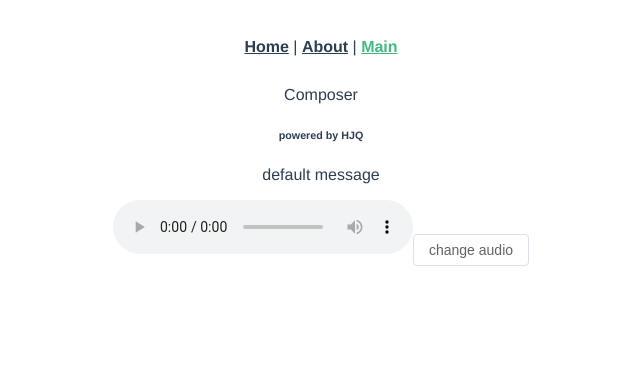
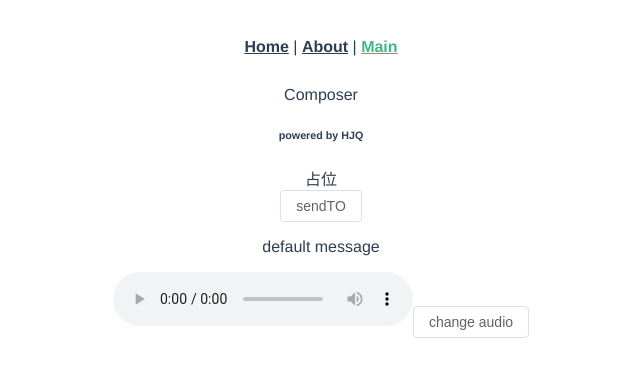
Before and after one commit to masaikk/composer, a Vue app in the folder compose/: page /main in a window 1280 px wide. Shown: the top 376 px of the page, without its empty margins (319-959 px from the left). Built offline with nearby package versions, Linux system fonts and the light colour scheme.

Commit message:
add lyrics select comp

```diff
--- a/compose/src/components/audioPlayerComp.vue
+++ b/compose/src/components/audioPlayerComp.vue
@@ -37,8 +37,8 @@ export default {
     // A function which will be used when play is end
     const endPlay = () => {
       ElNotification({
-        title: "Title",
-        message: h("i", { style: "color: teal" }, "This is a reminder"),
+        title: "感谢聆听",
+        message: h("i", { style: "color: teal" }, "这里是歌词"),
       });
     };
 
--- /dev/null
+++ b/compose/src/components/getLyrics.vue
@@ -0,0 +1,53 @@
+<template>
+  <div>
+    <div>占位</div>
+    <div>
+      <el-button @click="sendAjax">sendTO</el-button>
+    </div>
+  </div>
+</template>
+
+<script>
+import { ref } from "vue";
+import axios from "axios";
+
+export default {
+  name: "getLyrics",
+  setup() {
+    let lyrics = ref("this is a sentence");
+    let developFlag = ref(true);
+    const developmentURL = "http://127.0.0.1:8000/form/getAudioPath/";
+
+    const sendAjax = () => {
+      axios
+        .get(developmentURL)
+        .then((response) => {
+          /*        alert(
+          "".concat(
+            response.data,
+            "\r\n",
+            response.status,
+            "\r\n",
+            response.statusText,
+            "\r\n",
+            response.headers,
+            "\r\n",
+            response.config
+          )*/
+          console.log("Got audio url : " + response.data);
+        })
+        .catch((err) => {
+          alert(err);
+        });
+    };
+
+    return {
+      lyrics,
+      developFlag,
+      sendAjax,
+    };
+  },
+};
+</script>
+
+<style scoped></style>
--- a/compose/src/views/composeMain.vue
+++ b/compose/src/views/composeMain.vue
@@ -5,6 +5,9 @@
       <div>
         <h6>{{ mainPageInfo.mainPageMessage }}</h6>
       </div>
+    </div>
+    <div>
+      <get-lyrics></get-lyrics>
     </div>
     <div>
       <audio-player-comp
@@ -18,6 +21,7 @@
 <script>
 import { reactive, onBeforeMount } from "vue";
 import audioPlayerComp from "@/components/audioPlayerComp";
+import getLyrics from "@/components/getLyrics";
 
 export default {
   name: "composeMain",
@@ -48,6 +52,7 @@ export default {
   },
   components: {
     audioPlayerComp,
+    getLyrics,
   },
 };
 </script>
```
